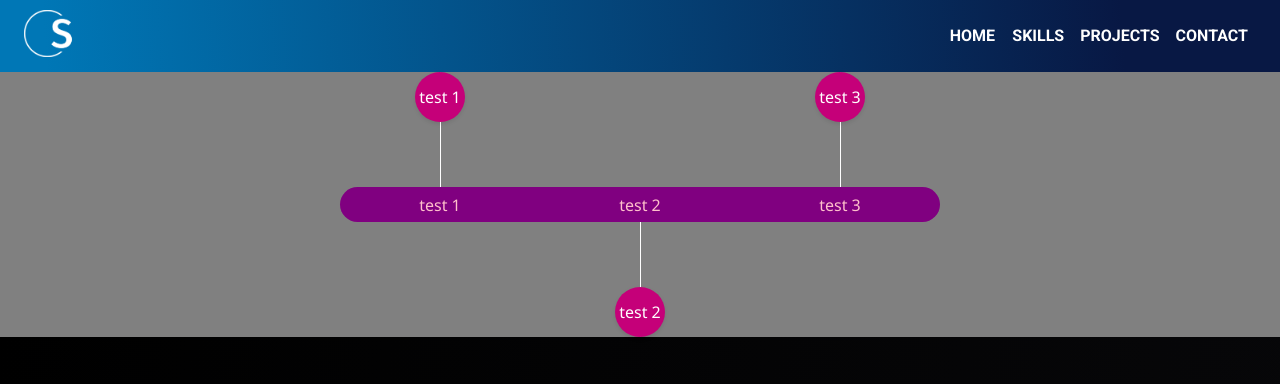
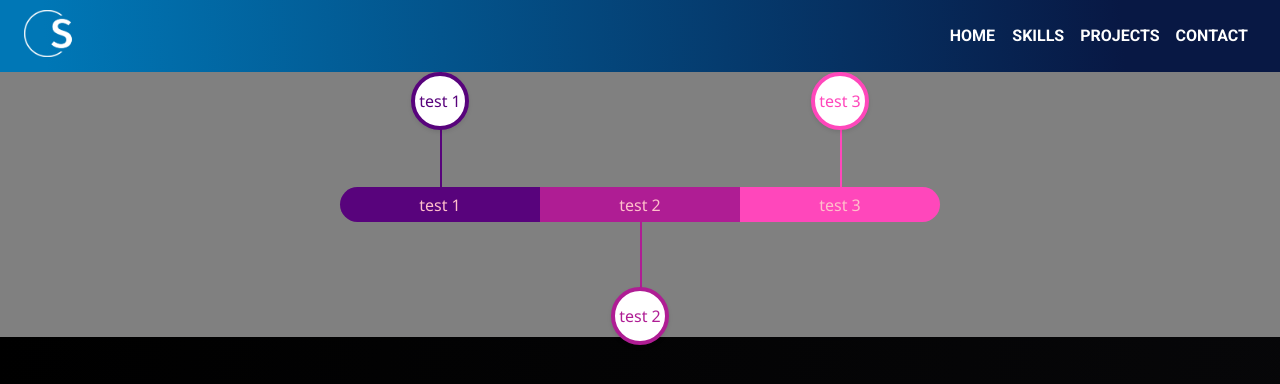
Before and after one commit to shanzei27/shanjei-react-page, a React (Create React App) app: page / in a window 1280 px wide. Shown: the top 384 px of the page. Built offline with nearby package versions, Linux system fonts and the light colour scheme.

Commit message:
component styling defs added

```diff
--- a/src/pages/Home.js
+++ b/src/pages/Home.js
@@ -39,12 +39,25 @@ const Home = () => {
         <link rel="canonical" href="/home" />
       </Helmet>
       <StyledGrid>
-        <Grid item xs={12} sx={{ display: "flex", bgcolor: 'grey', height: '100%', alignItems: 'flex-start', justifyContent: "center" }}>
+        <Grid
+          item
+          xs={12}
+          sx={{
+            display: "flex",
+            bgcolor: "grey",
+            height: "100%",
+            alignItems: "flex-start",
+            justifyContent: "center",
+          }}
+        >
           {/* currently custom style targets individual elements inside the timeline, not the entire timeline */}
           <Timeline
+            variant="standard"      //standard (colored blocks), gradient
             elements={elements}
             elementWidth={200}
             customStyle={elementStyle}
+            blockColors = {[]}
+          //  theme={{ primary: "#3f51b5", secondary: "#c50079" }}
           />
         </Grid>
       </StyledGrid>
--- a/src/~test/Timeline.js
+++ b/src/~test/Timeline.js
@@ -1,10 +1,37 @@
 import "./global.css";
-import React from "react";
+import React, { useEffect, useState } from "react";
 import Element from "./components/Element";
-import { height } from "@fortawesome/free-brands-svg-icons/fa42Group";
+import defaults from "./config/defaults";
 
-const Timeline = ({ elements, elementWidth, customStyle }) => {
+const Timeline = ({ elements, elementWidth, customStyle, blockColors }) => {
   const elLength = elements.length;
+  const currentBlockColors =
+    blockColors !== undefined && blockColors.length != 0
+      ? blockColors
+      : defaults.defaultBlockColors;
+
+  const  [blockColorArr, setBlockColorArr] = useState([]);
+
+  useEffect(() => {
+    init();
+  }, []);
+
+  const init = () => {
+    //generate block colors for each element
+    let colorArr = [];
+    let blockColorIndex = 0;
+    console.log("called");
+    while (colorArr.length < elLength) {
+      if (blockColorIndex < currentBlockColors.length) {
+        blockColorIndex += 1;
+      } else {
+        blockColorIndex = 0;
+      }
+      colorArr.push(currentBlockColors[blockColorIndex]);
+    }
+    setBlockColorArr(colorArr);
+    console.log(blockColorArr);
+  };
 
   return (
     <div
@@ -14,9 +41,14 @@ const Timeline = ({ elements, elementWidth, customStyle }) => {
       }}
     >
       <div className="innerContainer">
-
-      {elements.map((el, index) => (
-          <Element id={index} total={elLength} element={el} userStyle={customStyle}/>
+        {elements.map((el, index) => (
+          <Element
+            id={index}
+            total={elLength}
+            element={el}
+            userStyle={customStyle}
+            themeBaseColor={blockColorArr[index]}
+          />
         ))}
       </div>
     </div>
--- a/src/~test/components/Element.js
+++ b/src/~test/components/Element.js
@@ -5,8 +5,9 @@ import React from "react";
 //id = id based on index,
 //total = total number of elements to render
 //element = current element data
-
-const Element = ({ id, total, element, userStyle }) => {
+//userStyle = css overide from component init (user provided)
+//themeBaseColor = base hex color code for this element
+const Element = ({ id, total, element, userStyle, themeBaseColor }) => {
   const direction = id % 2 === 0 ? "up" : "down"; //direction = element pointing direction
   const elementBaseStyle = {
     // applying corner borders if element is on edges
@@ -14,6 +15,7 @@ const Element = ({ id, total, element, userStyle }) => {
     borderBottomLeftRadius: id === 0 ? "20px" : "0px",
     borderTopRightRadius: id === total - 1 ? "20px" : "0px",
     borderBottomRightRadius: id === total - 1 ? "20px" : "0px",
+    backgroundColor: themeBaseColor,
   };
   return (
     <div
@@ -26,6 +28,7 @@ const Element = ({ id, total, element, userStyle }) => {
       <div
         class="element-line"
         style={{
+          backgroundColor: themeBaseColor,
           top: id % 2 === 0 ? "-115px" : "auto",
           bottom: id % 2 !== 0 ? "-115px" : "auto",
         }}
@@ -33,6 +36,8 @@ const Element = ({ id, total, element, userStyle }) => {
         <div
           className="element-circle"
           style={{
+            borderColor: themeBaseColor,
+            color: themeBaseColor,
             top: id % 2 !== 0 ? "65px" : "auto",
           }}
         >
--- /dev/null
+++ b/src/~test/config/defaults.js
@@ -0,0 +1,13 @@
+const defaults = {
+    defaultBlockColors: [
+    "#3C0B76",
+    "#58037C",
+    "#AF1D94",
+    "#FF47BB",
+    "#D90858",
+    "#F1244F",
+  ],
+  defaultGradientColors: ["#2af598", "#009efd"],
+};
+
+export default defaults;
--- a/src/~test/global.css
+++ b/src/~test/global.css
@@ -33,24 +33,27 @@
 }
 
 .element-circle {
+  font-weight: 500;
+  color: #000;
   height: 50px;
   width: 50px;
   position: absolute;
   transform: translateX(-50%);
-  background-color: #c50079;
+  background-color: #ffffff;
   border-radius: 50%;
   box-shadow: 0 2px 4px rgba(0, 0, 0, 0.1);
   z-index: 1;
   display: flex;
   align-items: center;
   justify-content: center;
+  border: 4px solid;
 }
 
 .element-line {
   content: "";
   position: absolute;
   left: 50%;
-  width: 1px;
+  width: 2px;
   height: 115px;
   background-color: #fff;
 }
```
